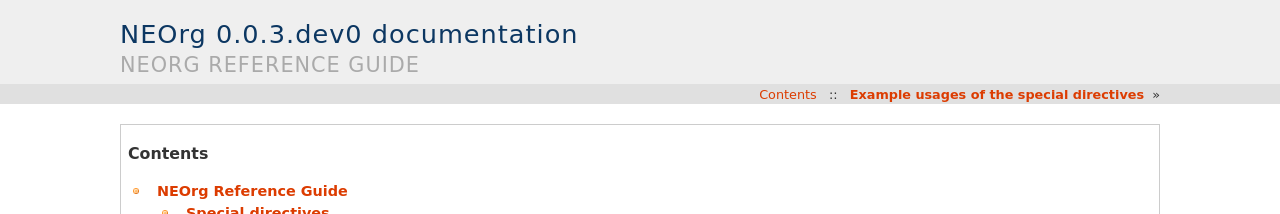
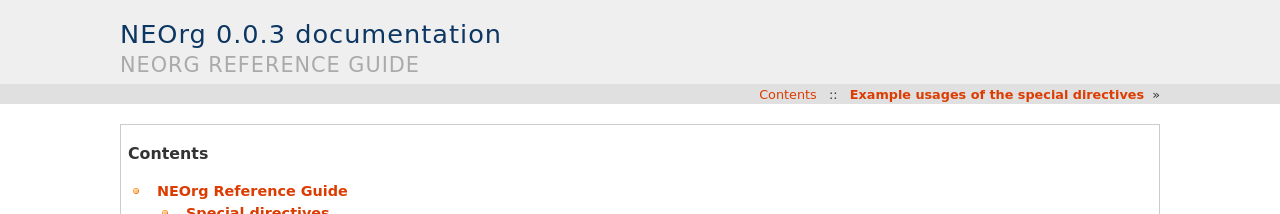
Before and after one commit to tkf/neorg, a Sphinx documentation site: the page built from doc/source/index.rst, in a window 1280 px wide and 900 px high. Shown: the top 214 px of the window. Built offline with Sphinx 7.4.7, drawn with Linux system fonts in a browser that asks for light colours.

Commit message:
changed the version to 0.0.3.

```diff
--- a/doc/source/conf.py
+++ b/doc/source/conf.py
@@ -50,7 +50,7 @@ copyright = u'2011, Takafumi Arakaki'
 # The short X.Y version.
 version = '0.0.3'
 # The full version, including alpha/beta/rc tags.
-release = '0.0.3.dev0'
+release = '0.0.3'
 
 # The language for content autogenerated by Sphinx. Refer to documentation
 # for a list of supported languages.
--- a/neorg/__init__.py
+++ b/neorg/__init__.py
@@ -81,7 +81,7 @@ Links
 # [[[end]]]
 
 __author__  = "Takafumi Arakaki"
-__version__ = "0.0.3.dev0"
+__version__ = "0.0.3"
 __license__ = "MIT License"
 
 
```
